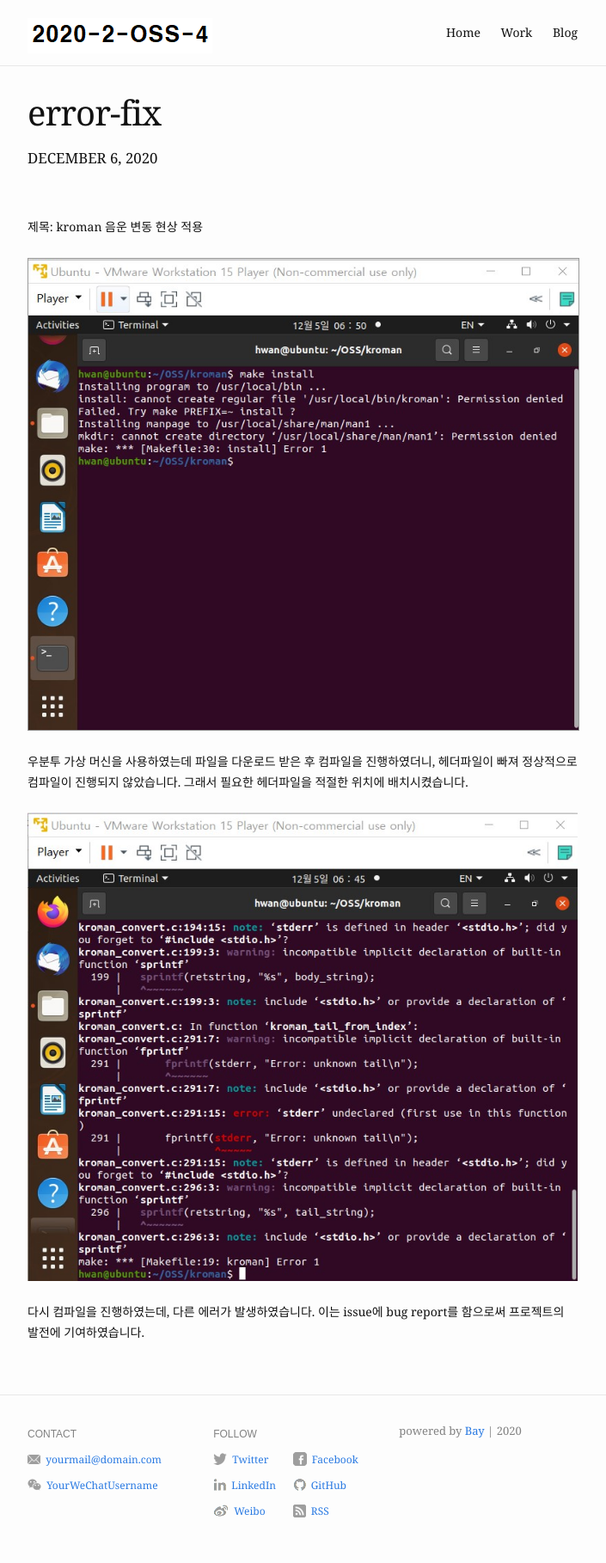
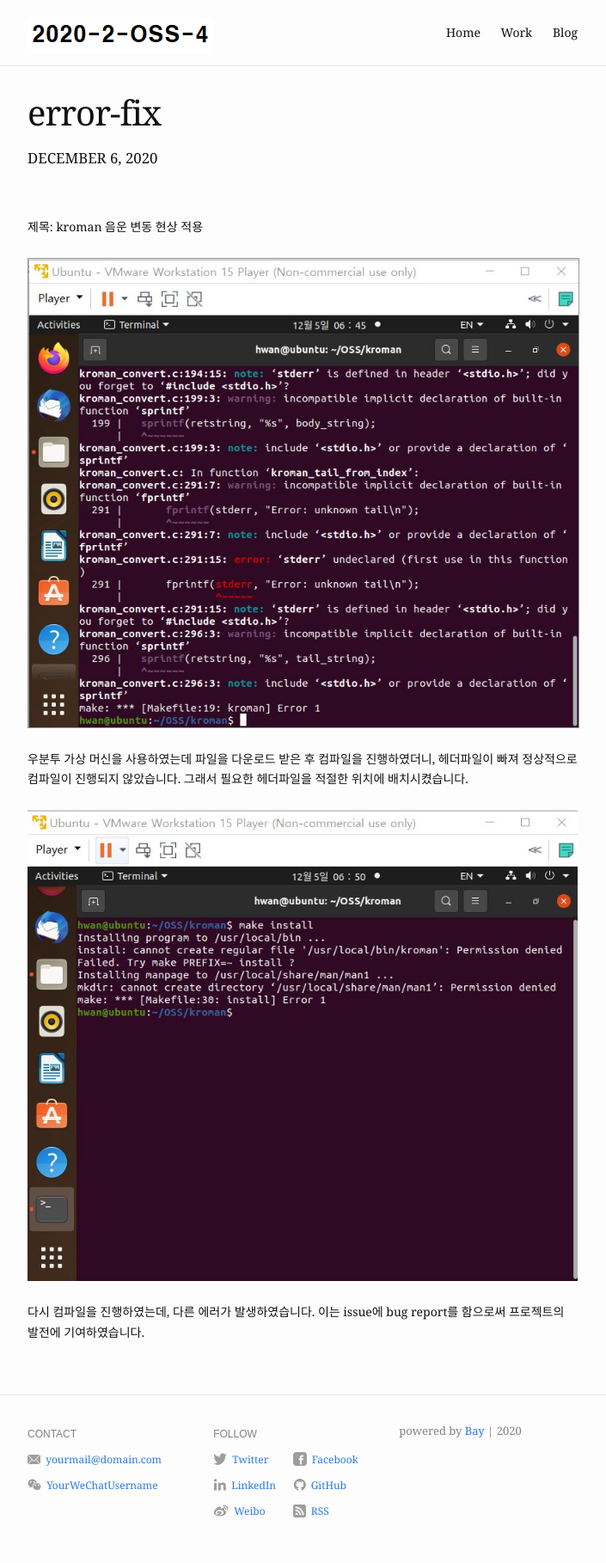
Before and after one commit to 20-2-SKKU-OSS/2020-2-OSS-4, a Jekyll site: the page built from _posts/2020-12-06-error-fix.md, in a window 1280 px wide. Shown: the whole page at 86% size, without its empty margins (288-993 px from the left). Built offline with Jekyll 4.4.1, drawn with Linux system fonts in a browser that asks for light colours.

Commit message:
Update 2020-12-06-error-fix.md

```diff
--- a/_posts/2020-12-06-error-fix.md
+++ b/_posts/2020-12-06-error-fix.md
@@ -9,13 +9,13 @@ og_image: /assets/img/error fix.jpg
 제목: kroman 음운 변동 현상 적용
 <br />
 <br />
-<img src="{{ "/assets/img/error fix.jpg" | absolute_url }}" alt="fix1" class="post-pic"/>
+<img src="{{ "/assets/img/error fix2.jpg" | absolute_url }}" alt="fix1" class="post-pic"/>
 <br />
 <br />
 우분투 가상 머신을 사용하였는데 파일을 다운로드 받은 후 컴파일을 진행하였더니, 헤더파일이 빠져 정상적으로 컴파일이 진행되지 않았습니다. 그래서 필요한 헤더파일을 적절한 위치에 배치시켰습니다.
 <br />
 <br />
-<img src="{{ "/assets/img/error fix2.jpg" | absolute_url }}" alt="fix2" >
+<img src="{{ "/assets/img/error fix.jpg" | absolute_url }}" alt="fix2" >
 <br />
 <br />
 다시 컴파일을 진행하였는데, 다른 에러가 발생하였습니다. 이는 issue에 bug report를 함으로써 프로젝트의 발전에 기여하였습니다.
```
